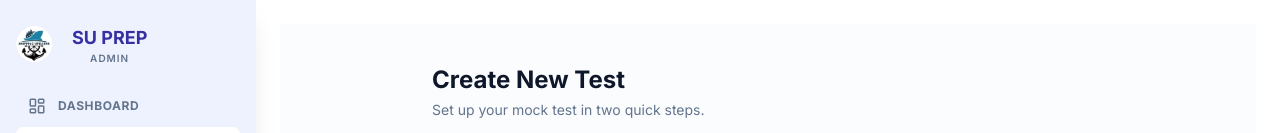
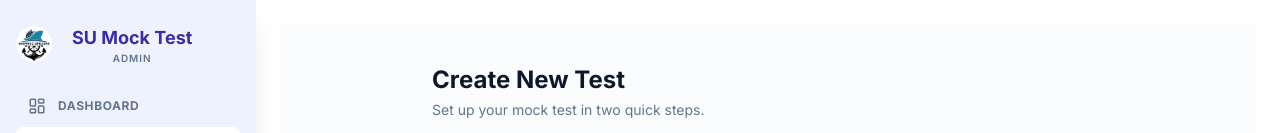
Before and after one commit to fuzailansariii/su-prep, a Next.js app: page /admin/tests/create in a window 1280 px wide. Shown: the top 133 px of the page. Built offline with nearby package versions, Linux system fonts and the light colour scheme; no server answers.

Commit message:
Brand Rename

```diff
--- a/app/(root)/checkout/[testId]/checkout-client.tsx
+++ b/app/(root)/checkout/[testId]/checkout-client.tsx
@@ -42,7 +42,7 @@ export default function CheckoutClient({ test }: CheckoutClientProps) {
         key: orderData.keyId,
         amount: orderData.amount,
         currency: orderData.currency,
-        name: "SU Prep",
+        name: "Mock Test | By Shipping Updates",
         description: `Purchase: ${test.title}`,
         order_id: orderData.orderId,
         handler: async function (response: any) {
--- a/app/admin/layout.tsx
+++ b/app/admin/layout.tsx
@@ -31,7 +31,7 @@ export default function AdminLayout({ children }: { children: ReactNode }) {
               className="rounded-md"
             />
             <h1 className="font-body font-bold text-[#1E2A5A] text-xl">
-              SU PREP
+              SU Mock Test
             </h1>
           </div>
           <Button
--- a/app/layout.tsx
+++ b/app/layout.tsx
@@ -19,7 +19,7 @@ const inter = Inter({
 });
 
 export const metadata: Metadata = {
-  title: "SU PREP | Shipping Mock Tests",
+  title: "Mock Test | By Shipping Updates",
   description:
     "Prepare for shipping entrance exams with realistic mock tests. Analyze your performance and improve your score.",
 };
--- a/components/footer.tsx
+++ b/components/footer.tsx
@@ -19,8 +19,14 @@ const supportLinks = [
 ];
 
 const legalLinks = [
-  { label: "Privacy Policy", href: "https://shippingupdates.in/privacy-policy" },
-  { label: "Terms & Conditions", href: "https://shippingupdates.in/terms-condition" },
+  {
+    label: "Privacy Policy",
+    href: "https://shippingupdates.in/privacy-policy",
+  },
+  {
+    label: "Terms & Conditions",
+    href: "https://shippingupdates.in/terms-condition",
+  },
   { label: "Refund Policy", href: "https://shippingupdates.in/refund-policy" },
 ];
 
@@ -60,13 +66,13 @@ export default function Footer() {
               <div className="relative w-10 h-10 rounded-xl overflow-hidden border border-white/10 group-hover:border-brand-primary/40 transition-colors">
                 <Image
                   src={Logo}
-                  alt="SU PREP Logo"
+                  alt="Mock Test | By Shipping Updates Logo"
                   fill
                   className="object-cover"
                 />
               </div>
               <span className="text-white text-2xl font-black font-heading tracking-tight">
-                SU PREP
+                SU Mock Test
               </span>
             </Link>
 
@@ -136,13 +142,12 @@ export default function Footer() {
               ))}
             </ul>
           </div>
-
         </div>
 
         {/* Bottom bar */}
         <div className="flex flex-col sm:flex-row items-center justify-between gap-4 pt-7">
           <p className="text-xs text-slate-600 font-sans text-center sm:text-left">
-            © {new Date().getFullYear()} SU PREP · A product by{" "}
+            © {new Date().getFullYear()} SU Mock Test · A product by{" "}
             <Link
               href="https://shippingupdates.in"
               target="_blank"
--- a/components/navbar/public-navbar.tsx
+++ b/components/navbar/public-navbar.tsx
@@ -91,13 +91,13 @@ export default function PublicNavbar({ isAuthenticated, admin }: NavbarProps) {
             <div className="relative w-10 h-10 overflow-hidden rounded-xl border border-slate-100 shadow-sm group-hover:shadow-md transition-all duration-300">
               <Image
                 src={Logo}
-                alt="SU PREP Logo"
+                alt="SU Mock Test | By Shipping Updates Logo"
                 fill
                 className="object-cover"
               />
             </div>
             <span className="font-heading font-black text-2xl tracking-tight text-brand-primary">
-              SU PREP
+              SU Mock Test
             </span>
           </Link>
 
--- a/components/navbar/sidebar.tsx
+++ b/components/navbar/sidebar.tsx
@@ -108,7 +108,7 @@ export default function AdminSidebar({ isOpen, onClose }: Props) {
         className="rounded-md"
       />
       <div className="leading-tight font-heading">
-        <p className="text-lg font-bold text-[#3730A3]">SU PREP</p>
+        <p className="text-lg font-bold text-[#3730A3]">SU Mock Test</p>
         <p className="text-[10px] text-[#64748B] tracking-widest text-center font-semibold">
           ADMIN
         </p>
```
